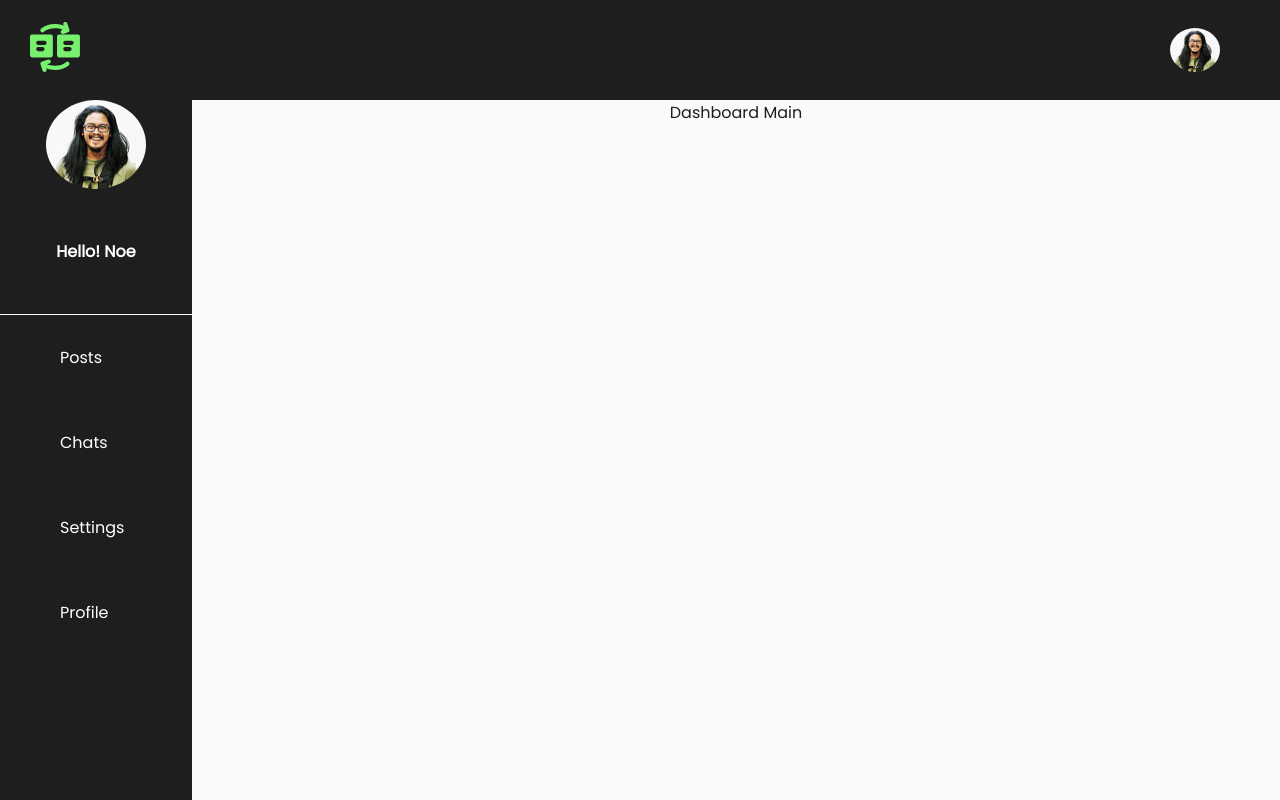
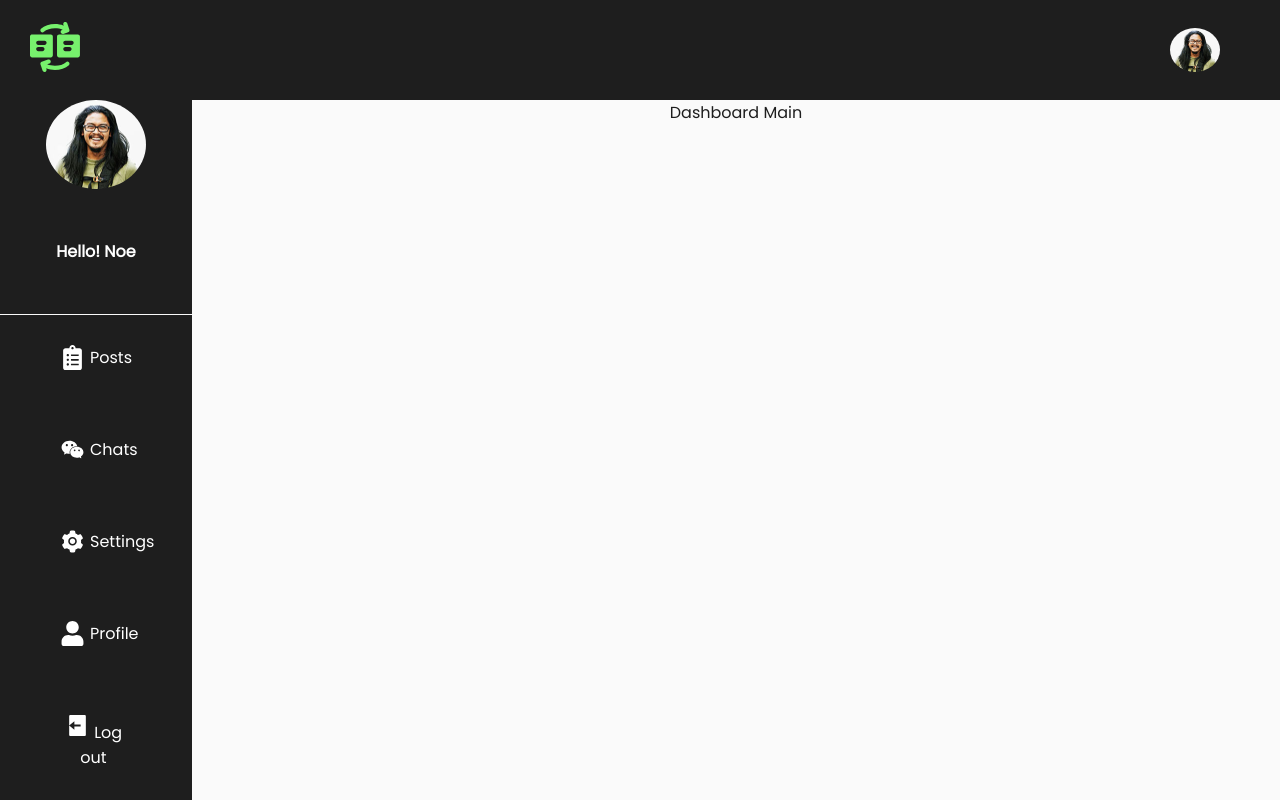
Before and after one commit to nzavaletac/front-ranti, a React (Create React App) app: page /account in a window 1280 px wide. Built offline with nearby package versions, Linux system fonts and the light colour scheme.

Commit message:
add icons to aside

```diff
--- a/src/admin/components/AsideElements.js
+++ b/src/admin/components/MainElements.js
@@ -65,6 +65,10 @@ export const UnOrderList = styled.ul`
     display: flex;
     padding: 30px 60px;
 
+    & span {
+      margin-right: 5px;
+    }
+
     &:hover {
       color: #1e1e1e;
       background-color: #fafafa;
--- a/src/admin/pages/Admin.js
+++ b/src/admin/pages/Admin.js
@@ -9,8 +9,11 @@ import {
   HeaderMenuProfile,
   HeaderMenuProfileImg,
   UserName,
-} from "../components/AsideElements";
+} from "../components/MainElements";
 import profileImg from "../../assets/images/user.svg";
+import { FaClipboardList, FaUser } from "react-icons/fa";
+import { AiFillSetting, AiFillWechat } from "react-icons/ai";
+import { RiLogoutBoxFill } from "react-icons/ri";
 
 export const Admin = () => {
   return (
@@ -23,12 +26,38 @@ export const Admin = () => {
               <HeaderMenuProfileImg src={profileImg} />
               <UserName>Hello! Noe</UserName>
             </HeaderMenuProfile>
-
             <UnOrderList>
-              <li>Posts</li>
-              <li>Chats</li>
-              <li>Settings</li>
-              <li>Profile</li>
+              <li>
+                <span>
+                  <FaClipboardList size="25px" />
+                </span>
+                Posts
+              </li>
+              <li>
+                <span>
+                  <AiFillWechat size="25px" />
+                </span>
+                Chats
+              </li>
+              <li>
+                {" "}
+                <span>
+                  <AiFillSetting size="25px" />
+                </span>{" "}
+                Settings
+              </li>
+              <li>
+                {" "}
+                <span>
+                  <FaUser size="25px" />
+                </span>{" "}
+                Profile
+              </li>
+              <li>
+                <span>
+                  <RiLogoutBoxFill size="25px" /> Log out
+                </span>
+              </li>
             </UnOrderList>
           </AsideContainer>
         </Aside>
```
Also changed, not shown: src/admin/components/Aside.js (deleted).
